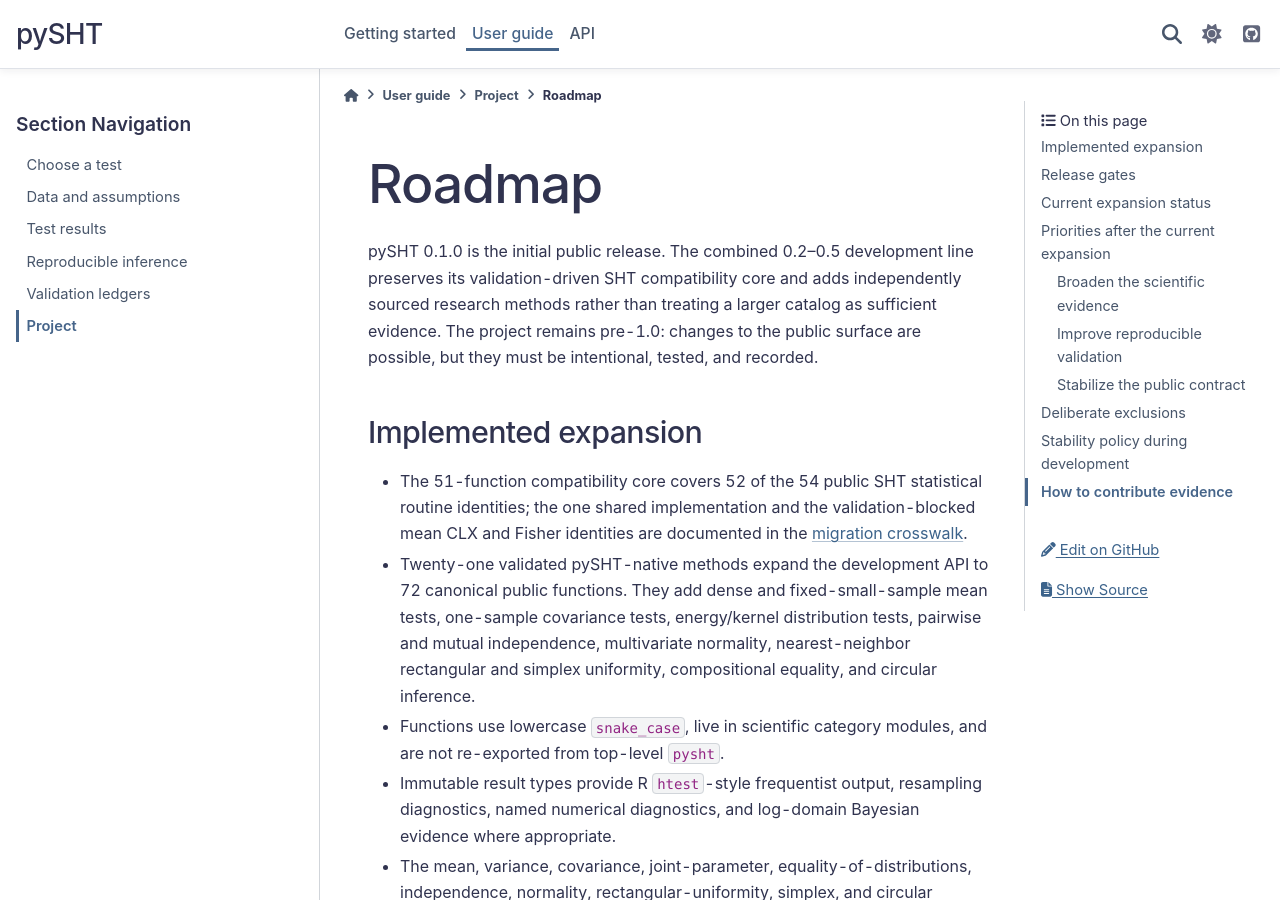
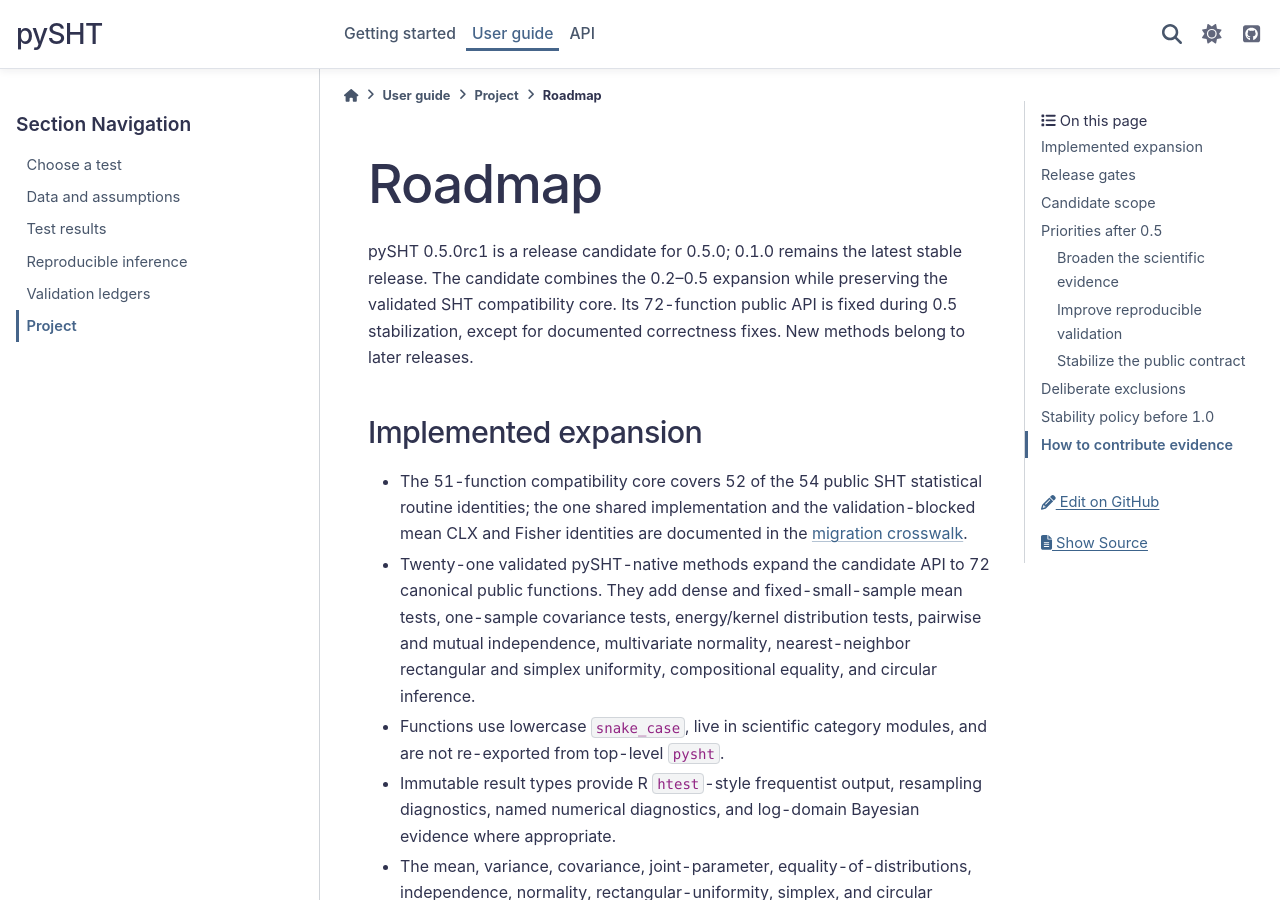
Before and after one commit to kisungyou/pySHT, a Sphinx documentation site: the page built from docs/project/roadmap.md, in a window 1280 px wide and 900 px high. Built offline with Sphinx 7.4.7 and the PyData theme 0.15.4, drawn with Linux system fonts in a browser that asks for light colours; some of the changed text lies outside the part shown.

Commit message:
Prepare pySHT 0.5.0rc1
Record the candidate API and dated changelog, align package and citation metadata, and require installed-wheel native versions to match package metadata.

```diff
--- a/docs/project/roadmap.md
+++ b/docs/project/roadmap.md
@@ -1,11 +1,10 @@
 # Roadmap
 
-pySHT 0.1.0 is the initial public release. The combined 0.2--0.5 development
-line preserves its validation-driven SHT compatibility core and adds
-independently sourced research methods rather than treating a larger catalog
-as sufficient evidence.
-The project remains pre-1.0: changes to the public surface are possible, but
-they must be intentional, tested, and recorded.
+pySHT 0.5.0rc1 is a release candidate for 0.5.0;
+0.1.0 remains the latest stable release. The candidate combines the
+0.2--0.5 expansion while preserving the validated SHT compatibility core.
+Its 72-function public API is fixed during 0.5 stabilization, except for
+documented correctness fixes. New methods belong to later releases.
 
 ## Implemented expansion
 
@@ -13,7 +12,7 @@ they must be intentional, tested, and recorded.
   statistical routine identities; the one shared implementation and the
   validation-blocked mean CLX and Fisher identities are documented in the
   [migration crosswalk](../migration/from-r.md).
-- Twenty-one validated pySHT-native methods expand the development API to 72
+- Twenty-one validated pySHT-native methods expand the candidate API to 72
   canonical public functions. They add dense and fixed-small-sample mean
   tests, one-sample covariance tests, energy/kernel distribution tests,
   pairwise and mutual independence, multivariate normality, nearest-neighbor
@@ -61,7 +60,7 @@ Monte-Carlo comparisons, corrected tail counts, and fixed auxiliary
 randomness. A method is not silently switched to a different statistic when a
 gate fails.
 
-## Current expansion status
+## Candidate scope
 
 The research program is organized by scientific dependency rather than by
 catalog pressure:
@@ -85,7 +84,7 @@ public-versus-blocked record. A blocked candidate does not receive a
 `NotImplementedError` placeholder and does not delay an unrelated method that
 has passed its own gates.
 
-## Priorities after the current expansion
+## Priorities after 0.5
 
 ### Broaden the scientific evidence
 
@@ -133,13 +132,14 @@ Known corrections to legacy code are recorded in the
 [legacy audit](../validation/legacy-audit.md), not hidden behind compatibility
 switches.
 
-## Stability policy during development
+## Stability policy before 1.0
 
-Before version 1.0, function names, signatures, return metadata, and supported
-Python versions can change in a minor release. Changes must nevertheless be
-intentional, tested, recorded in the changelog, and accompanied by migration
-guidance when they affect users. Once a stable API is declared, incompatible
-public changes are reserved for major releases.
+During 0.5 stabilization, function names, signatures, and result contracts
+remain fixed unless a documented correctness fix requires a change. Later
+minor releases before 1.0 may change the API or supported Python versions.
+Changes must be intentional, tested, recorded in the changelog, and accompanied
+by migration guidance when they affect users. Once a stable API is declared,
+incompatible public changes are reserved for major releases.
 
 ## How to contribute evidence
 
--- a/pyproject.toml
+++ b/pyproject.toml
@@ -7,7 +7,7 @@ build-backend = "scikit_build_core.build"
 
 [project]
 name = "pysht"
-version = "0.5.0.dev0"
+version = "0.5.0rc1"
 description = "Validated statistical hypothesis tests for scientific Python"
 readme = "README.md"
 requires-python = ">=3.12"
```
Also changed, not shown: CHANGELOG.md (+6 -2 lines), README.md (+6 -5 lines), docs/api/index.md (+1 -1 lines), docs/getting-started.md (+5 -3 lines), docs/index.md (+5 -4 lines), docs/methods/index.md (+1 -1 lines), docs/project/citation.md (+12 -11 lines), 1 other file.
